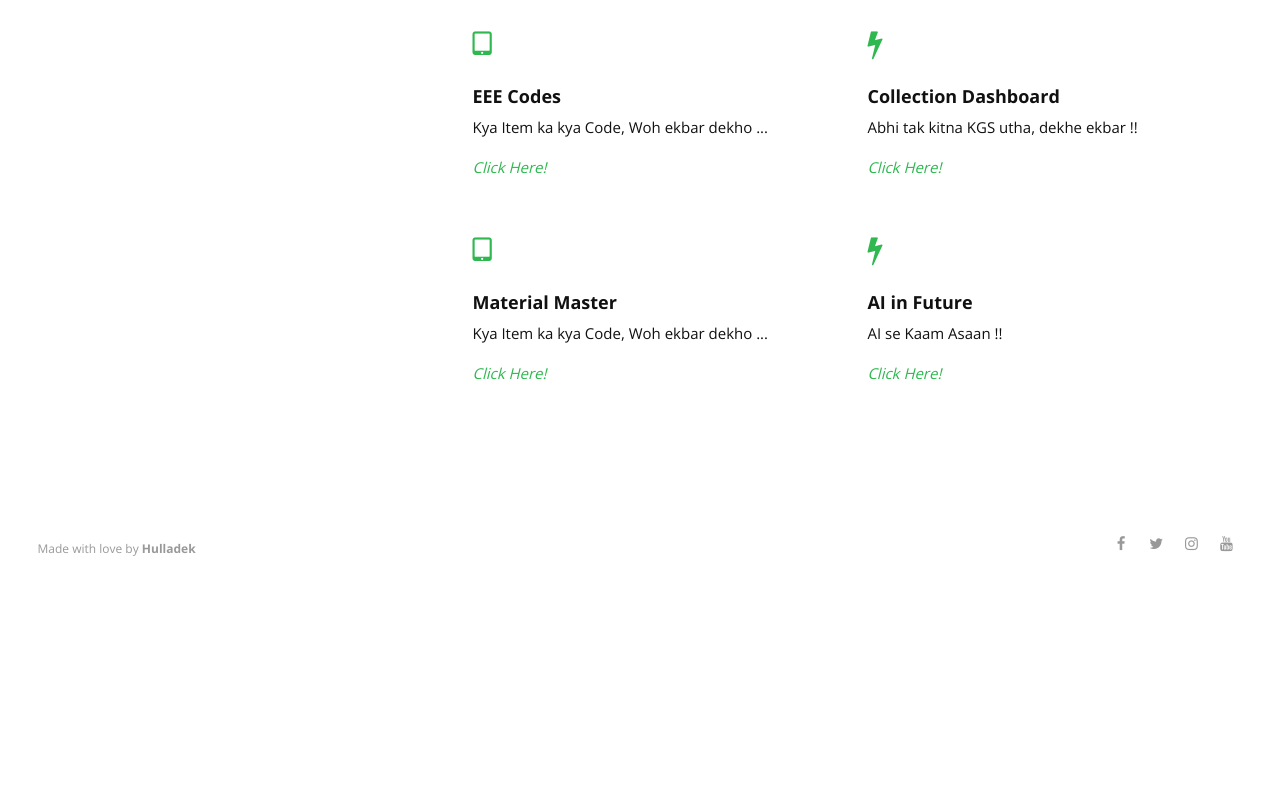
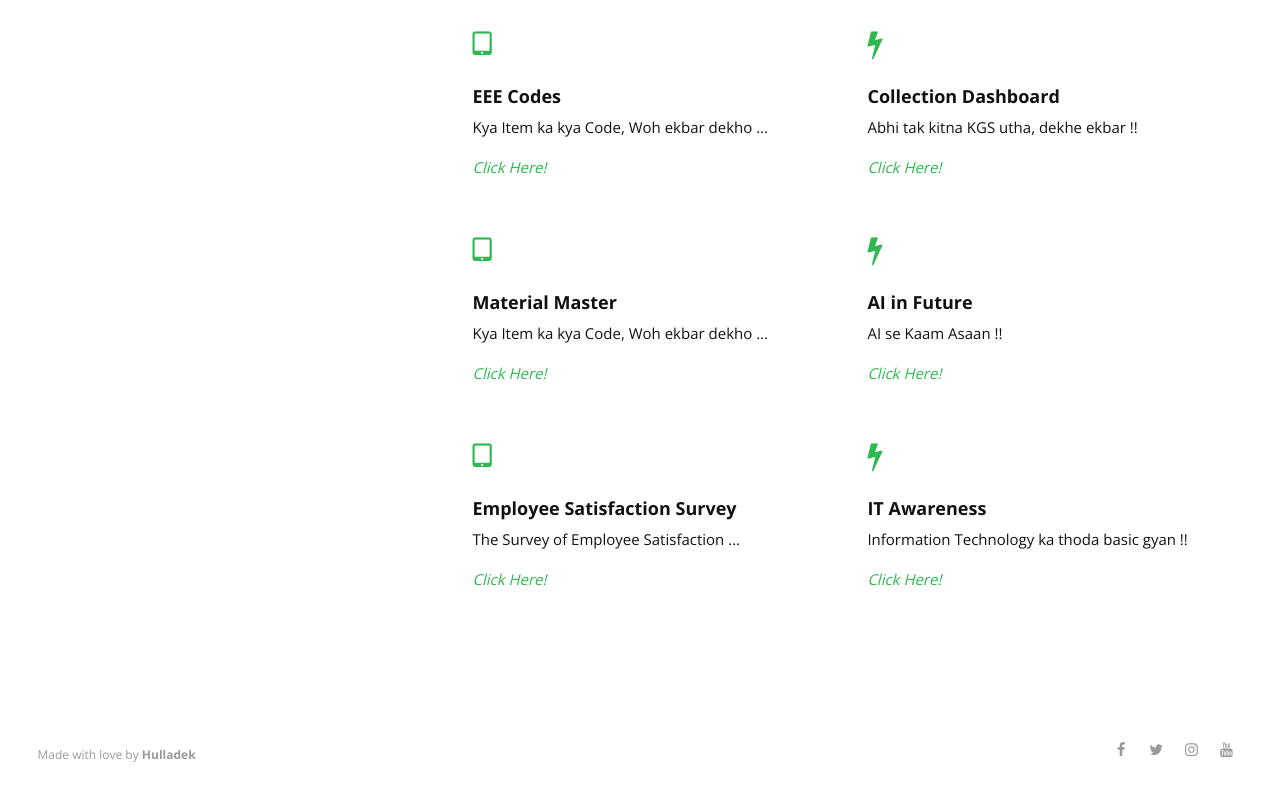
Before and after one commit to hulladektech/planethealers, a plain HTML site: page index.html in a window 1280 px wide. Shown: the part 2150-2950 px from the top of the page. Before the commit the page ends 2746 px from the top, so only its background shows below. Drawn offline with nearby package versions, Linux system fonts and the light colour scheme.

Commit message:
index.html

```diff
--- a/index.html
+++ b/index.html
@@ -411,7 +411,37 @@
                         <div class="icon-block-description">
                             <h4>AI in Future</h4>
                             <p>AI se Kaam Asaan !!</p>
-                            <P> <A HREF="https://docs.google.com/spreadsheets/d/1rCDOchYXALpz3mibjVa7l8iaQNPXnBu2S-HFWIei-bo/edit#gid=0" target="_blank"> <I> Click Here! </I> </A> </P>
+                            <P> <A HREF="https://docs.google.com/spreadsheets/d/1XpNBaatN2o9UFkAJTsTFfiZx2cWXLDFt2XmcrXv5NU0/edit#gid=0" target="_blank"> <I> Click Here! </I> </A> </P>
+                        </div>
+                    </div>
+                    <!--End of Icon Block-->
+
+                     <!--Icon Block-->
+                    <div class="col-2 icon-block icon-top wow fadeInUp" data-wow-delay="0.5s">
+                        <!--Icon-->
+                        <div class="icon">
+                            <i class="fa fa-tablet fa-2x"></i>
+                        </div>
+                        <!--Icon Block Description-->
+                        <div class="icon-block-description">
+                            <h4>Employee Satisfaction Survey</h4>
+                            <p>The Survey of Employee Satisfaction ...</p>
+                            <P> <A HREF="https://docs.google.com/forms/d/1eZVX1doO2__odPBn_73WY1uApeViPm5l6EZ7WSZPwDw/viewform?edit_requested=true" target="_blank"> <I> Click Here! </I> </A> </P>
+                        </div>
+                    </div>
+                    <!--End of Icon Block-->
+
+                    <!--Icon Block-->
+                    <div class="col-2 icon-block icon-top wow fadeInUp" data-wow-delay="0.5s">
+                        <!--Icon-->
+                        <div class="icon">
+                            <i class="fa fa-bolt fa-2x"></i>
+                        </div>
+                        <!--Icon Block Description-->
+                        <div class="icon-block-description">
+                            <h4>IT Awareness</h4>
+                            <p>Information Technology ka thoda basic gyan !!</p>
+                            <P> <A HREF="https://drive.google.com/file/d/1feLOonQnLJ8ZsjCP2uqeTkAXCSSDuw6n/view" target="_blank"> <I> Click Here! </I> </A> </P>
                         </div>
                     </div>
                     <!--End of Icon Block-->
```
